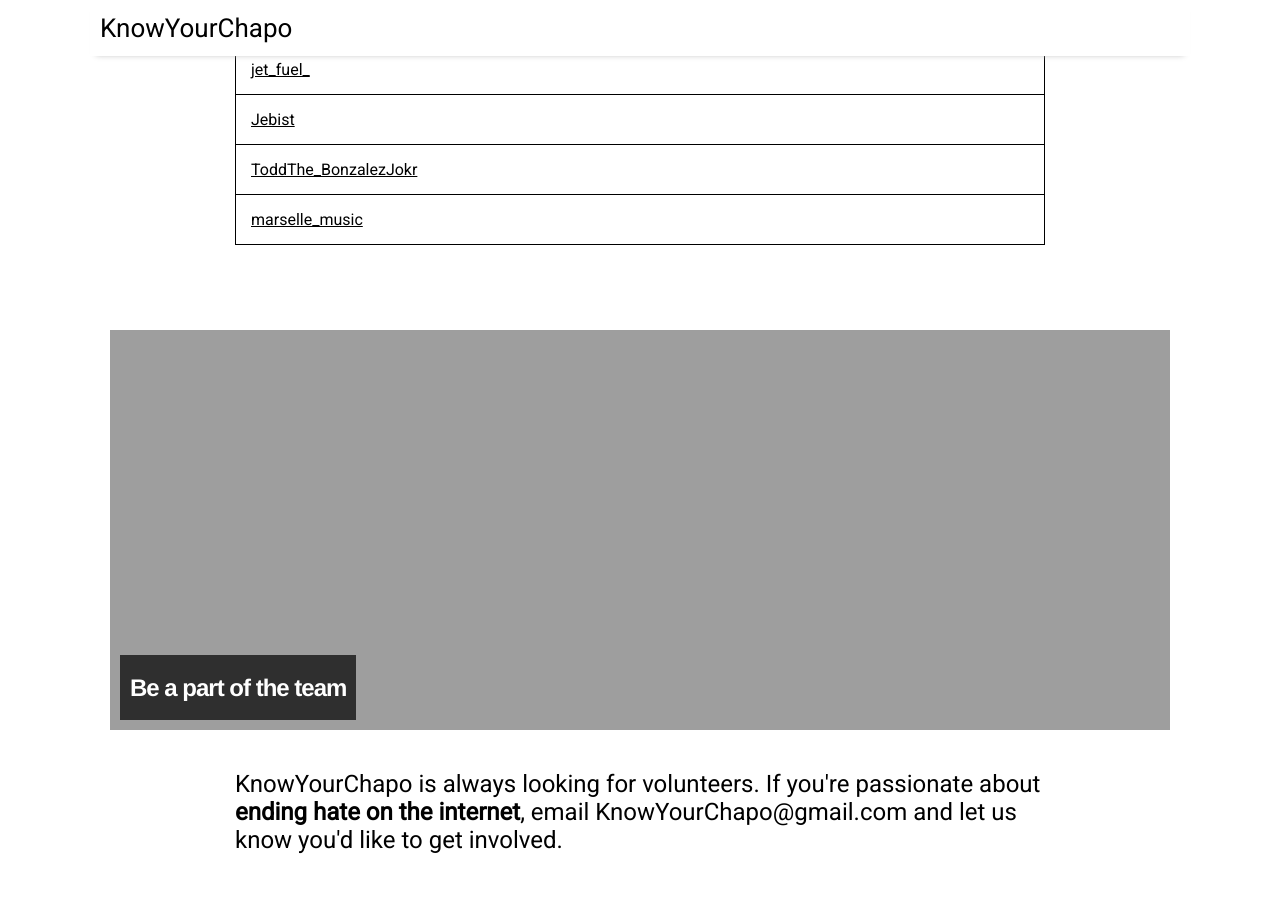
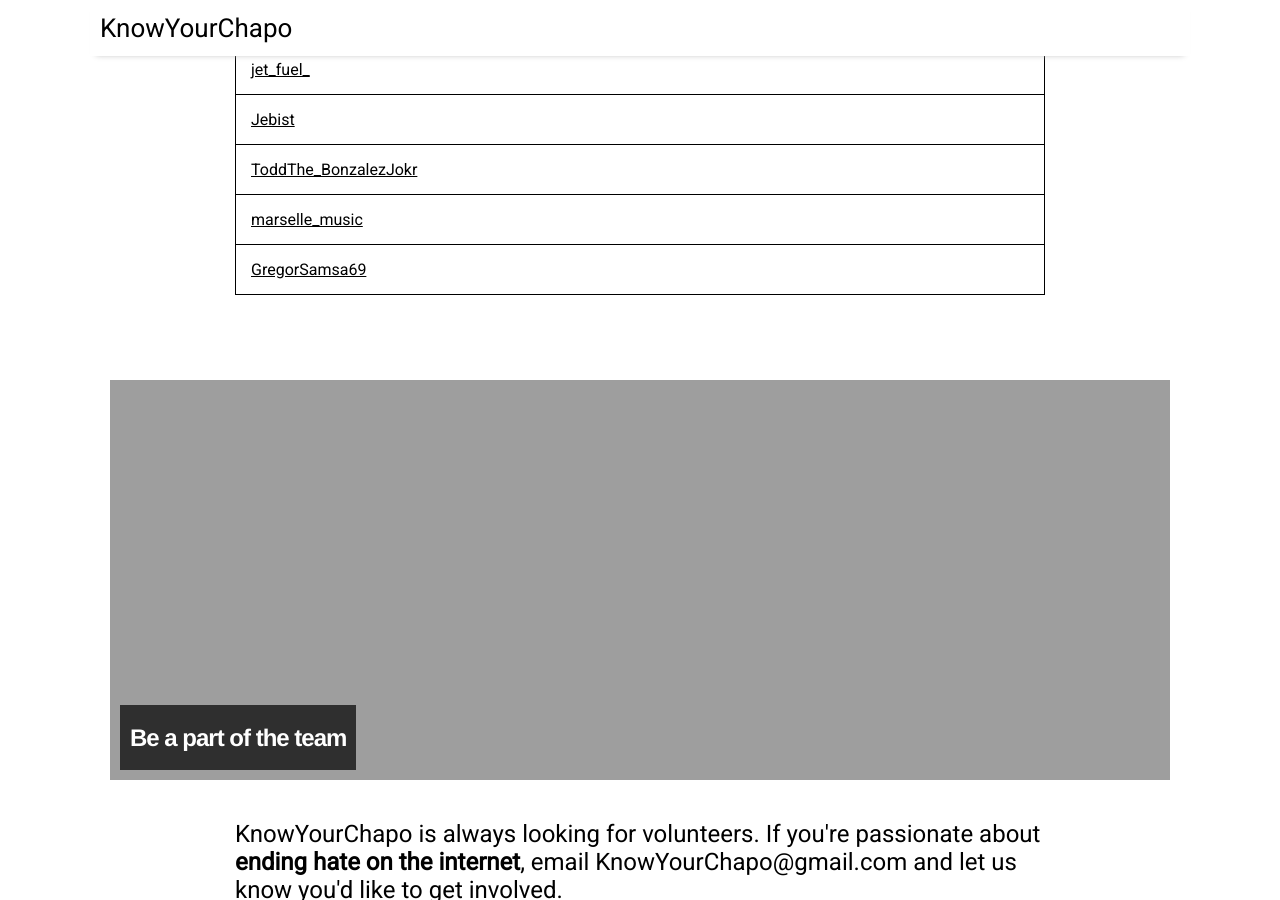
Before and after one commit to KnowYourChapo/KnowYourChapo.github.io, a Jekyll site: the page built from index.md, in a window 1280 px wide and 900 px high, scrolled down 2253 px. Built offline with Jekyll 4.4.1, drawn with Linux system fonts in a browser that asks for light colours; nearby versions of some CDN libraries; the list of posts is cut into pages by our own code.

Commit message:
new posters

```diff
--- a/_data/chapolist.json
+++ b/_data/chapolist.json
@@ -103,6 +103,10 @@
         {
             "name": "marselle_music",
             "notes": ""
+        },
+        {
+            "name": "GregorSamsa69",
+            "notes": ""
         }
     ]
 }
```
